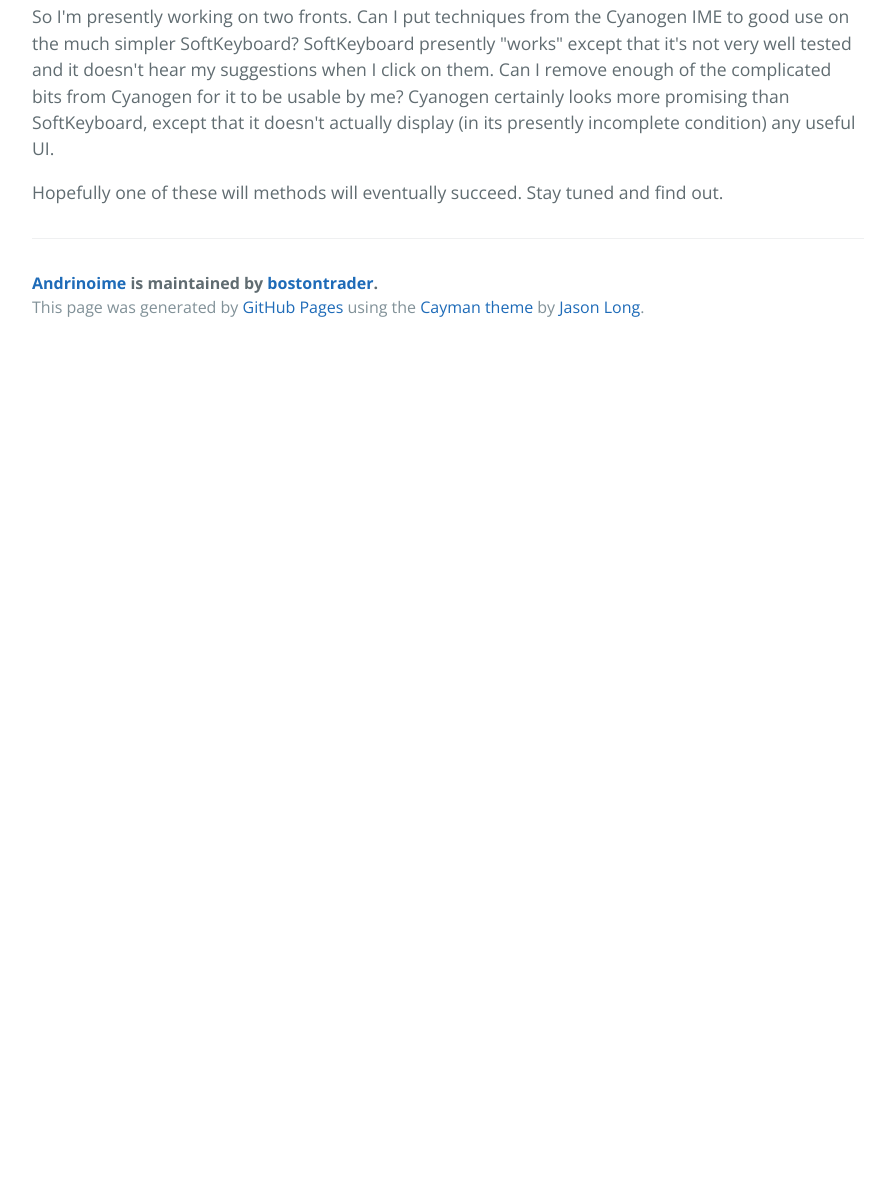
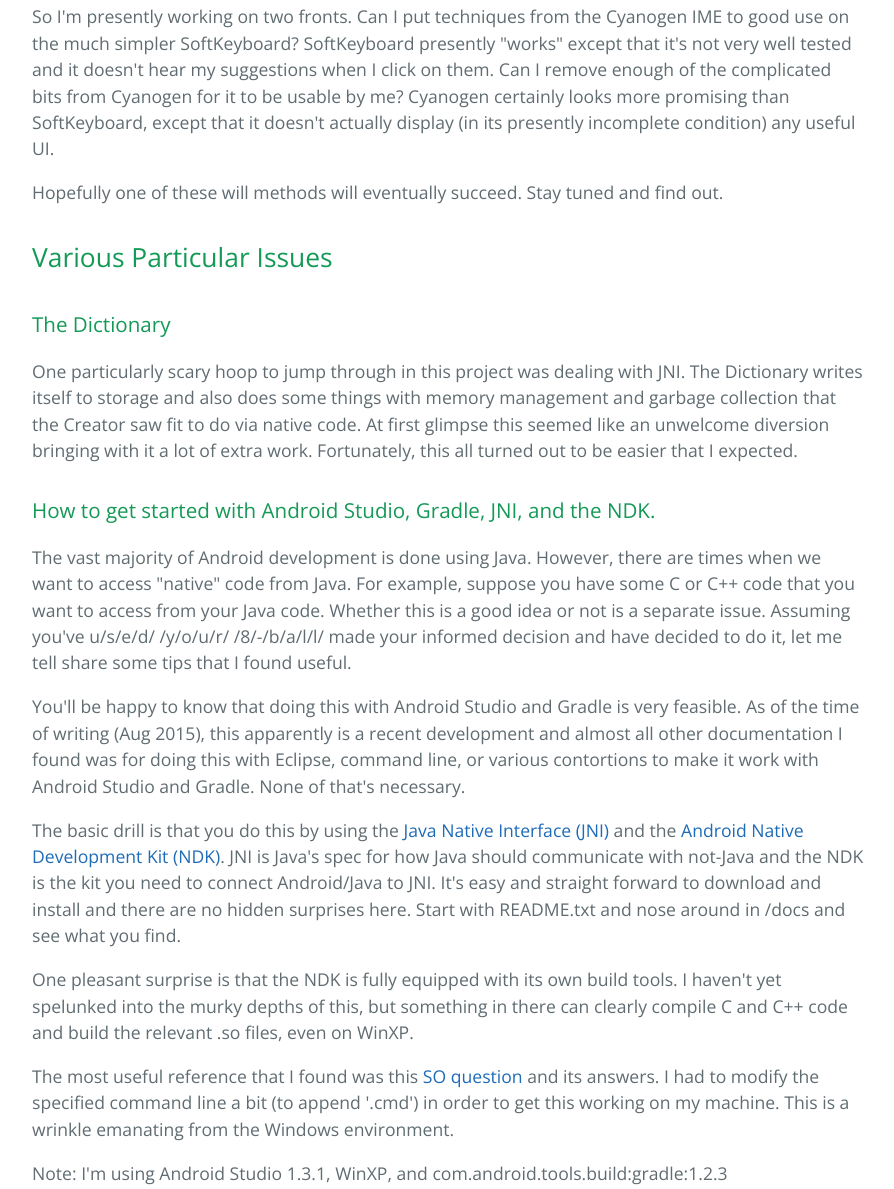
Before and after one commit to bostontrader/andrinoime, a plain HTML site: page index.html in a window 1280 px wide. Shown: the part 2074-3263 px from the top of the page, without its empty margins (192-1086 px from the left). Before the commit the page ends 2425 px from the top, so only its background shows below. Drawn offline with nearby package versions, Linux system fonts and the light colour scheme.

Commit message:
Create gh-pages branch via GitHub

```diff
--- a/index.html
+++ b/index.html
@@ -103,6 +103,45 @@ incomplete condition) any useful UI.</p>
 
 <p>Hopefully one of these will methods will eventually succeed. Stay tuned and find out.</p>
 
+<h2>
+<a id="various-particular-issues" class="anchor" href="#various-particular-issues" aria-hidden="true"><span class="octicon octicon-link"></span></a>Various Particular Issues</h2>
+
+<h3>
+<a id="the-dictionary" class="anchor" href="#the-dictionary" aria-hidden="true"><span class="octicon octicon-link"></span></a>The Dictionary</h3>
+
+<p>One particularly scary hoop to jump through in this project was dealing with JNI.
+The Dictionary writes itself to storage and also does some things with memory management
+and garbage collection that the Creator saw fit to do via native code.  At first glimpse
+this seemed like an unwelcome diversion bringing with it a lot of extra work.  Fortunately,
+this all turned out to be easier that I expected.</p>
+
+<h3>
+<a id="how-to-get-started-with-android-studio-gradle-jni-and-the-ndk" class="anchor" href="#how-to-get-started-with-android-studio-gradle-jni-and-the-ndk" aria-hidden="true"><span class="octicon octicon-link"></span></a>How to get started with Android Studio, Gradle, JNI, and the NDK.</h3>
+
+<p>The vast majority of Android development is done using Java.  However, there are times when
+we want to access "native" code from Java.  For example, suppose you have some C or C++ code
+that you want to access from your Java code.  Whether this is a good idea or not is a separate
+issue.  Assuming you've u/s/e/d/ /y/o/u/r/ /8/-/b/a/l/l/ made your informed decision and have decided to do it, let me tell share
+some tips that I found useful.</p>
+
+<p>You'll be happy to know that doing this with Android Studio and Gradle is very feasible.
+As of the time of writing (Aug 2015), this apparently is a recent development and almost all other documentation
+I found was for doing this with Eclipse, command line, or various contortions to make it work
+with Android Studio and Gradle.  None of that's necessary.</p>
+
+<p>The basic drill is that you do this by using the <a href="http://docs.oracle.com/javase/7/docs/technotes/guides/jni/spec/jniTOC.html">Java Native Interface (JNI)</a> and the
+<a href="http://developer.android.com/ndk/guides/index.html">Android Native Development Kit (NDK)</a>.  JNI is Java's spec for how Java should communicate
+with not-Java and the NDK is the kit you need to connect Android/Java to JNI.  It's easy and straight forward to download and install and there are no hidden surprises here.  Start with README.txt
+and nose around in /docs and see what you find.</p>
+
+<p>One pleasant surprise is that the NDK is fully equipped with its own build tools.  I haven't
+yet spelunked into the murky depths of this, but something in there can clearly compile
+C and C++ code and build the relevant .so files, even on WinXP.</p>
+
+<p>The most useful reference that I found was this <a href="http://stackoverflow.com/questions/21096819/jni-and-gradle-in-android-studio">SO question</a> and its answers.  I had to modify the specified command line a bit (to append '.cmd') in order to get this working on my machine.  This is a wrinkle emanating from the Windows environment.</p>
+
+<p>Note: I'm using Android Studio 1.3.1, WinXP, and com.android.tools.build:gradle:1.2.3</p>
+
       <footer class="site-footer">
         <span class="site-footer-owner"><a href="https://github.com/bostontrader/andrinoime">Andrinoime</a> is maintained by <a href="https://github.com/bostontrader">bostontrader</a>.</span>
 
```
Also changed, not shown: params.json (+1 -1 lines).
